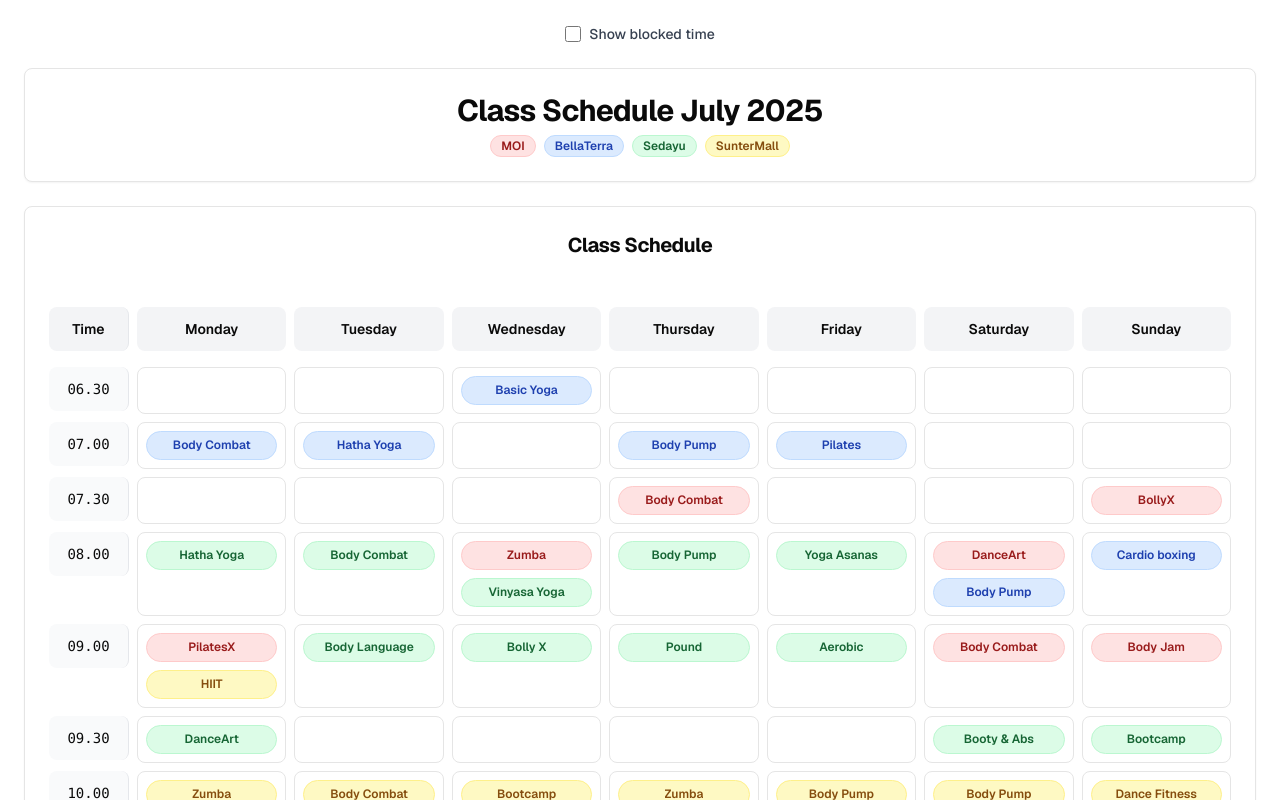
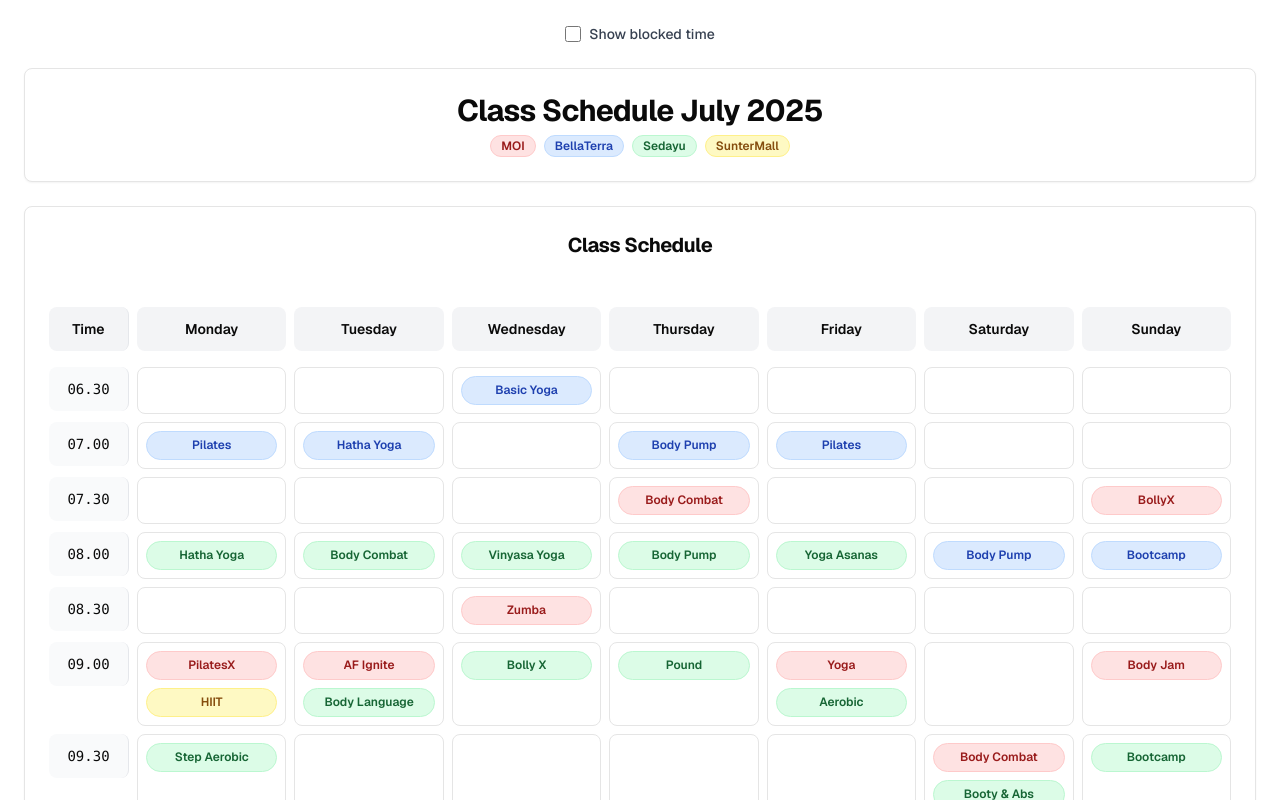
Before and after one commit to vancassa/af-calendar, a Next.js app: page / in a window 1280 px wide. Shown: the top 800 px of the page. Built offline with nearby package versions, Linux system fonts and the light colour scheme.

Commit message:
Data: October class

```diff
--- a/app/page.tsx
+++ b/app/page.tsx
@@ -8,16 +8,18 @@ import { Badge } from "@/components/ui/badge";
 const csvData = {
   MOI: `Time,Mon,Tue,Wed,Thurs,Fri,Sat,Sun
 07.30,,,,Body Combat,,,BollyX
-08.00,,,Zumba,,,DanceArt,
-09.00,PilatesX,,,,,Body Combat,Body Jam
-17.30,,,Yoga,DanceArt,,,
-18.30,Dance Cardio,Pilates,Kpop,Pound Fit,Yoga,,
-19.30,Body Combat,Zumba,BollyX,Body Combat,AF Ignite,,`,
+08.30,,,Zumba,,,,
+09.00,PilatesX,AF Ignite,,,Yoga,,Body Jam
+09.30,,,,,,Body Combat,
+17.30,,,,DanceArt,,,
+18.30,Dance Cardio,Pilates,Yoga,Kpop,,,
+19.00,,,,,AF Ignite,,
+19.30,Body Combat,Zumba,BollyX,Body Combat,,,`,
 
   BellaTerra: `Time,Mon,Tue,Wed,Thurs,Fri,Sat,Sun
 06.30,,,Basic Yoga,,,,
-07.00,Body Combat,Hatha Yoga,,Body Pump,Pilates,,
-08.00,,,,,,Body Pump,Cardio boxing
+07.00,Pilates,Hatha Yoga,,Body Pump,Pilates,,
+08.00,,,,,,Body Pump,Bootcamp
 18.00,Zumba,Dance,Body Combat,Pilates,Body Combat,,
 19.00,Body Pump,Basic Yoga,Zumba,Bootcamp,Pound,,
 20.00,,Cardio dance,,,Vinyasa Yoga,,`,
@@ -25,10 +27,11 @@ const csvData = {
   Sedayu: `Time,Mon,Tue,Wed,Thurs,Fri,Sat,Sun
 08.00,Hatha Yoga,Body Combat,Vinyasa Yoga,Body Pump,Yoga Asanas,,
 09.00,,Body Language,Bolly X,Pound,Aerobic,,
-09.30,DanceArt,,,,,Booty & Abs,Bootcamp
+09.30,Step Aerobic,,,,,Booty & Abs,Bootcamp
 17.00,,,,,,Bootcamp,Fast Fit
 18.15,Kpop,,Latin Dance,,Zumba,,
-19.30,Step Aerobic,Matt Pilates,Step Aerobic,Cardio boxing,Body Pump,,`,
+19.15,,Matt Pilates,,Cardio boxing,,,
+19.30,Body Combat,,Step Aerobic,,Body Pump,,`,
 
   SunterMall: `Time,Mon,Tue,Wed,Thurs,Fri,Sat,Sun
 09.00,HIIT,,,,,,
```
